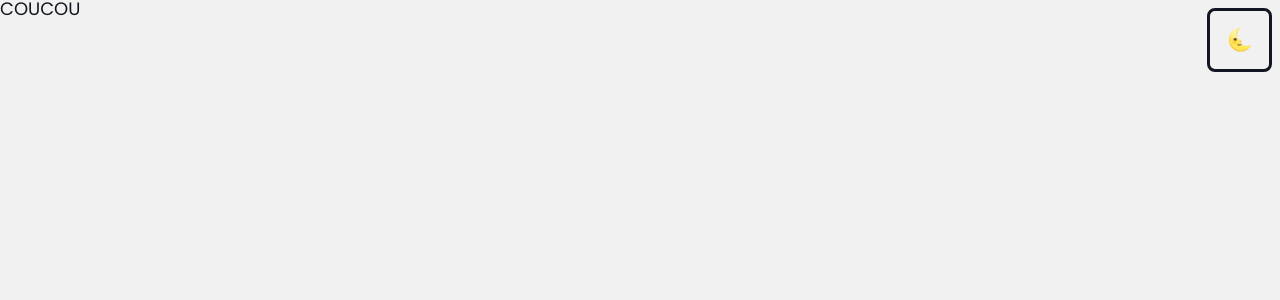
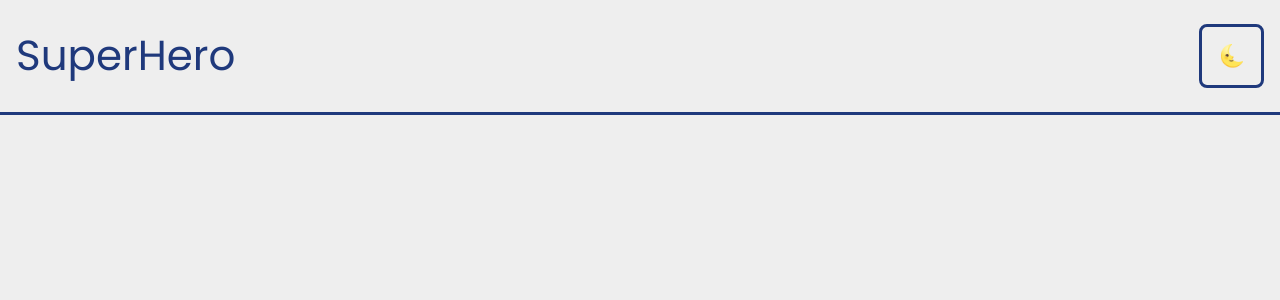
Before and after one commit to ThomasDCW/superhero, a React (Vite) app: page / in a window 1280 px wide. Shown: the top 300 px of the page. Built offline with nearby package versions, Linux system fonts and the light colour scheme.

Commit message:
feature:header
Co-authored-by: Thomas_DCL_USR <thomas.dicola@user-agency.com>

```diff
--- a/src/App.tsx
+++ b/src/App.tsx
@@ -1,10 +1,9 @@
-import ThemeButton from './components/ThemeButton';
+import Header from './components/Header';
 
 function App() {
   return (
     <div className='App'>
-      <ThemeButton />
-      <p>COUCOU</p>
+      <Header />
     </div>
   );
 }
--- /dev/null
+++ b/src/components/Header/index.tsx
@@ -0,0 +1,11 @@
+import ThemeButton from '../ThemeButton';
+import SHeader from './style';
+
+export default function Header() {
+  return (
+    <SHeader>
+      <h1>SuperHero</h1>
+      <ThemeButton />
+    </SHeader>
+  );
+}
--- /dev/null
+++ b/src/components/Header/style.ts
@@ -0,0 +1,12 @@
+import styled from 'styled-components';
+
+export default styled.header`
+  position: fixed;
+  z-index: 1;
+  width: 100%;
+  height: 14vh;
+  display: flex;
+  align-items: center;
+  justify-content: space-between;
+  border-bottom: ${(props) => props.theme.border} 3px solid;
+`;
--- a/src/components/ThemeButton/style.ts
+++ b/src/components/ThemeButton/style.ts
@@ -1,12 +1,9 @@
 import styled from 'styled-components';
 
 export default styled.div`
-  position: fixed;
-  top: 0;
-  right: 0;
   button {
     cursor: pointer;
-    margin: 8px;
+    margin: 16px;
     padding: 1.2em;
     background: transparent;
     border: ${(props) => props.theme.border} 3px solid;
--- a/src/styles/Layout.ts
+++ b/src/styles/Layout.ts
@@ -4,7 +4,8 @@ export default styled.div`
   font-family: 'Poppins', sans-serif;
 
   h1 {
-    font-size: 30px;
+    font-size: 42px;
+    margin: 16px;
   }
 
   h2 {
--- a/src/styles/theme.ts
+++ b/src/styles/theme.ts
@@ -1,14 +1,14 @@
 import { createGlobalStyle } from 'styled-components';
 
 export const lightTheme = {
-  body: '#f1f1f1',
-  text: '#121620',
-  border: '#121620',
+  body: '#eeeeee',
+  text: '#1f397c',
+  border: '#1f397c',
 };
 export const darkTheme = {
-  body: '#121620',
-  text: '#f1f1f1',
-  border: '#f1f1f1',
+  body: '#1b2130',
+  text: '#eeeeee',
+  border: '#eeeeee',
 };
 
 export const GlobalStyles = createGlobalStyle`
@@ -16,6 +16,7 @@ export const GlobalStyles = createGlobalStyle`
     background: ${({ theme }) => theme.body};
     color: ${({ theme }) => theme.text};
     border: ${({ theme }) => theme.border};;
-    transition: background 0.2s ease-in, color 0.2s ease-in;
+
+    transition: background 0.3s ease-in, color 0.3s ease-in;
   }
 `;
```
Also changed, not shown: src/assets/dark-theme-icon.png (added), src/assets/light-theme-icon.png (added).
